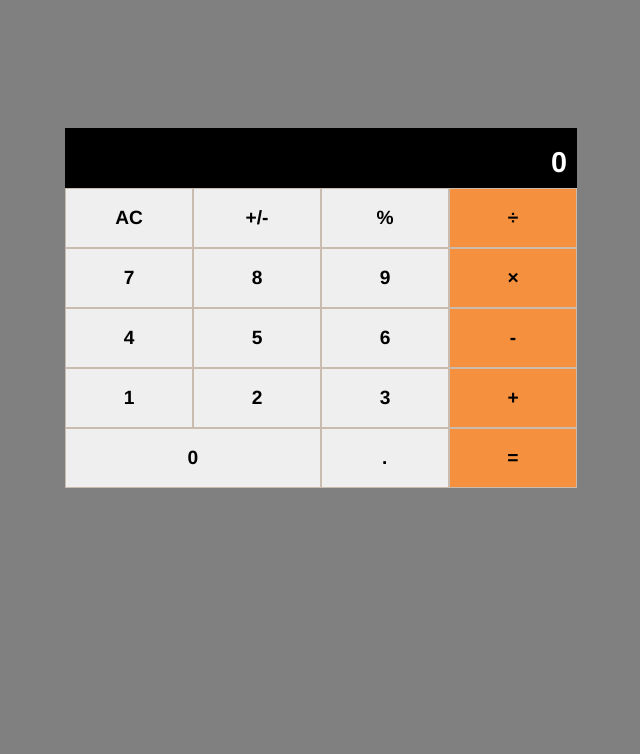
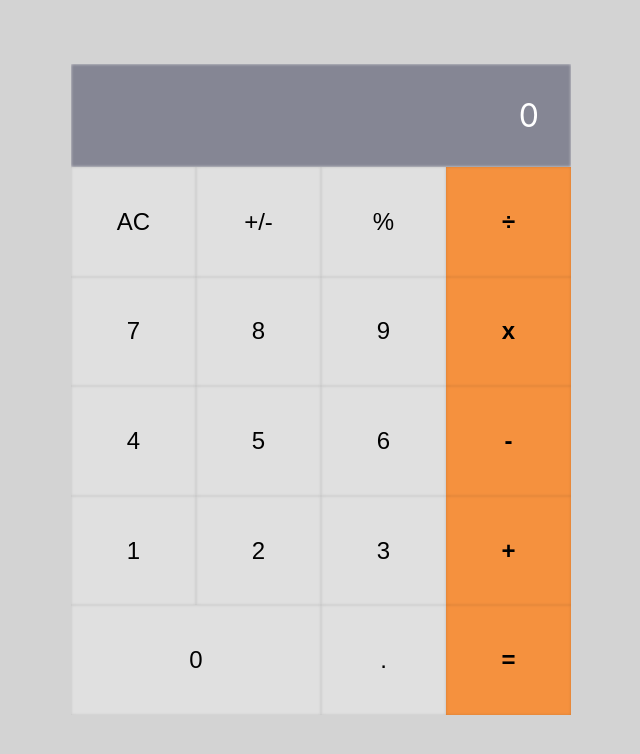
Before and after one commit to direakanbi/Math-Magicians, a React (Create React App) app: page / in a window 1280 px wide. Shown: the top 754 px of the page, without its empty margins (319-959 px from the left). Built offline with nearby package versions, Linux system fonts and the light colour scheme; the HTML template or start-up script is replaced by a standard one.

Commit message:
Added logic and event listeners to buttons

```diff
--- a/package.json
+++ b/package.json
@@ -6,6 +6,7 @@
     "@testing-library/jest-dom": "^5.16.1",
     "@testing-library/react": "^12.1.2",
     "@testing-library/user-event": "^13.5.0",
+    "big.js": "^6.1.1",
     "react": "^17.0.2",
     "react-dom": "^17.0.2",
     "react-scripts": "5.0.0",
--- a/src/components/calculator.css
+++ b/src/components/calculator.css
@@ -1,50 +1,44 @@
-* {
-  padding: 0;
-  margin: 0;
-  font-weight: 600;
-  font-family: 'Franklin Gothic Medium', 'Arial Narrow', Arial, sans-serif;
-}
-
-body {
-  background-color: grey;
-}
-
 .container {
-  margin: 10% 30%;
-}
-
-.button {
-  font-size: 1.2rem;
-  height: 60px;
-  border: 1px solid rgb(201, 188, 174);
+  display: flex;
+  flex-direction: column;
+  width: 500px;
+  margin: 4em auto;
 }
 
 .result {
-  width: 100%;
-  border: none;
-  text-align: end;
-  background-color: black;
+  background: #858694;
+  text-align: right;
+  padding: 1em;
+  font-size: 2em;
+  color: white;
+  flex-basis: 100%;
+  box-shadow: inset 0 0 3px 0 #e0e0e0;
 }
 
-.result-text {
-  color: #fff;
-  padding-right: 10px;
-  padding-top: 18px;
-  font-size: 1.8rem;
+.btn-container {
+  display: flex;
+  flex-direction: row;
+  flex-wrap: wrap;
 }
 
-.d-flex {
-  display: flex;
+button {
+  flex-basis: 25%;
+  padding: 1.7em 0;
+  border: 0;
+  font-size: 1.5em;
+  background-color: #e0e0e0;
+  box-shadow: inset 0 0 3px 0 rgba(0, 0, 0, 0.15);
 }
 
-.big-child {
-  flex: 2.01;
+button:hover {
+  background: #fff;
 }
 
-.flex-child {
-  flex: 1;
+.zero {
+  flex-basis: 50%;
 }
 
-.operator {
-  background-color: #f5913e;
+.action-btns {
+  background: #f5913e;
+  font-weight: bold;
 }
--- a/src/components/calculator.js
+++ b/src/components/calculator.js
@@ -1,116 +1,58 @@
 import { Component } from 'react';
 import './calculator.css';
+import calculate from '../logic/calculate';
 
 class Calculator extends Component {
   constructor(props) {
     super(props);
-    this.state = {};
+    this.state = {
+      data: {
+        total: null,
+        next: null,
+        operation: null,
+      },
+    };
+
+    this.buttonClick = this.buttonClick.bind(this);
+  }
+
+  buttonClick(e) {
+    this.setState((state) => ({
+      data: calculate(state.data, e.target.name),
+    }));
   }
 
   render() {
+    const { data } = this.state;
+
     return (
       <div className="container">
-        <div className="button result">
-          <p className="result-text">0</p>
+        <div className="result">
+          { data.next || data.operation || data.total || 0 }
         </div>
-        <div className="first-row d-flex">
-          <button className="button flex-child" data-id="AC" type="button">
-            AC
-          </button>
-          <button className="button flex-child" data-id="" type="button">
-            +/-
-          </button>
-          <button className="button flex-child" data-id="" type="button">
-            %
-          </button>
-          <button
-            className="button flex-child operator"
-            data-id=""
-            type="button"
-          >
-            &#247;
-          </button>
-        </div>
-        <div className="second-row d-flex">
-          <button className="button flex-child" data-id="" type="button">
-            7
-          </button>
-          <button className="button flex-child" data-id="" type="button">
-            8
-          </button>
-          <button className="button flex-child" data-id="" type="button">
-            9
-          </button>
-          <button
-            className="button flex-child operator"
-            data-id=""
-            type="button"
-          >
-            &#215;
-          </button>
-        </div>
-        <div className="third-row d-flex">
-          <button className="button flex-child" data-id="" type="button">
-            4
-          </button>
-          <button className="button flex-child" data-id="" type="button">
-            5
-          </button>
-          <button className="button flex-child" data-id="" type="button">
-            6
-          </button>
-          <button
-            className="button flex-child operator"
-            data-id=""
-            type="button"
-          >
-            {' '}
-            -
-            {' '}
-          </button>
-        </div>
-        <div className="fourth-row d-flex">
-          <button className="button flex-child" data-id="" type="button">
-            1
-          </button>
-          <button className="button flex-child" data-id="" type="button">
-            2
-          </button>
-          <button className="button flex-child" data-id="" type="button">
-            3
-          </button>
-          <button
-            className="button flex-child operator"
-            data-id=""
-            type="button"
-          >
-            {' '}
-            +
-            {' '}
-          </button>
-        </div>
-        <div className="fifth-row d-flex">
-          <button className="button big-child" data-id="" type="button">
-            0
-          </button>
-          <button className="button flex-child" data-id="" type="button">
-            {' '}
-            .
-            {' '}
-          </button>
-          <button
-            className="button flex-child operator"
-            data-id=""
-            type="button"
-          >
-            {' '}
-            =
-            {' '}
-          </button>
+        <div className="btn-container">
+          <button onClick={(e) => this.buttonClick(e)} name="AC" type="button">AC</button>
+          <button onClick={(e) => this.buttonClick(e)} name="+/-" type="button">+/-</button>
+          <button onClick={(e) => this.buttonClick(e)} name="%" type="button">%</button>
+          <button onClick={(e) => this.buttonClick(e)} className="action-btns" name="÷" type="button">÷</button>
+          <button onClick={(e) => this.buttonClick(e)} name="7" type="button">7</button>
+          <button onClick={(e) => this.buttonClick(e)} name="8" type="button">8</button>
+          <button onClick={(e) => this.buttonClick(e)} name="9" type="button">9</button>
+          <button onClick={(e) => this.buttonClick(e)} className="action-btns" name="x" type="button">x</button>
+          <button onClick={(e) => this.buttonClick(e)} name="4" type="button">4</button>
+          <button onClick={(e) => this.buttonClick(e)} name="5" type="button">5</button>
+          <button onClick={(e) => this.buttonClick(e)} name="6" type="button">6</button>
+          <button onClick={(e) => this.buttonClick(e)} className="action-btns" name="-" type="button">-</button>
+          <button onClick={(e) => this.buttonClick(e)} name="1" type="button">1</button>
+          <button onClick={(e) => this.buttonClick(e)} name="2" type="button">2</button>
+          <button onClick={(e) => this.buttonClick(e)} name="3" type="button">3</button>
+          <button onClick={(e) => this.buttonClick(e)} className="action-btns" name="+" type="button">+</button>
+          <button onClick={(e) => this.buttonClick(e)} className="zero" name="0" type="button">0</button>
+          <button onClick={(e) => this.buttonClick(e)} name="." type="button">.</button>
+          <button onClick={(e) => this.buttonClick(e)} className="action-btns" name="=" type="button">=</button>
         </div>
       </div>
     );
   }
 }
-
 export default Calculator;
--- /dev/null
+++ b/src/logic/calculate.js
@@ -0,0 +1,129 @@
+import operate from './operate';
+
+function isNumber(item) {
+  return !!item.match(/[0-9]+/);
+}
+
+/**
+ * Given a button name and a calculator data object, return an updated
+ * calculator data object.
+ *
+ * Calculator data object contains:
+ *   total:s      the running total
+ *   next:String       the next number to be operated on with the total
+ *   operation:String  +, -, etc.
+ */
+export default function calculate(obj, buttonName) {
+  if (buttonName === 'AC') {
+    return {
+      total: null,
+      next: null,
+      operation: null,
+    };
+  }
+
+  if (isNumber(buttonName)) {
+    if (buttonName === '0' && obj.next === '0') {
+      return {};
+    }
+    // If there is an operation, update next
+    if (obj.operation) {
+      if (obj.next) {
+        return { ...obj, next: obj.next + buttonName };
+      }
+      return { ...obj, next: buttonName };
+    }
+    // If there is no operation, update next and clear the value
+    if (obj.next) {
+      return {
+        next: obj.next + buttonName,
+        total: null,
+      };
+    }
+    return {
+      next: buttonName,
+      total: null,
+    };
+  }
+
+  if (buttonName === '.') {
+    if (obj.next) {
+      if (obj.next.includes('.')) {
+        return { ...obj };
+      }
+      return { ...obj, next: `${obj.next}.` };
+    }
+    if (obj.operation) {
+      return { next: '0.' };
+    }
+    if (obj.total) {
+      if (obj.total.includes('.')) {
+        return {};
+      }
+      return { total: `${obj.total}.` };
+    }
+    return { total: '0.' };
+  }
+
+  if (buttonName === '=') {
+    if (obj.next && obj.operation) {
+      return {
+        total: operate(obj.total, obj.next, obj.operation),
+        next: null,
+        operation: null,
+      };
+    }
+    // '=' with no operation, nothing to do
+    return {};
+  }
+
+  if (buttonName === '+/-') {
+    if (obj.next) {
+      return { ...obj, next: (-1 * parseFloat(obj.next)).toString() };
+    }
+    if (obj.total) {
+      return { ...obj, total: (-1 * parseFloat(obj.total)).toString() };
+    }
+    return {};
+  }
+
+  // Button must be an operation
+
+  // When the user presses an operation button without having entered
+  // a number first, do nothing.
+  // if (!obj.next && !obj.total) {
+  //   return {};
+  // }
+
+  // User pressed an operation after pressing '='
+  if (!obj.next && obj.total && !obj.operation) {
+    return { ...obj, operation: buttonName };
+  }
+
+  // User pressed an operation button and there is an existing operation
+  if (obj.operation) {
+    if (obj.total && !obj.next) {
+      return { ...obj, operation: buttonName };
+    }
+
+    return {
+      total: operate(obj.total, obj.next, obj.operation),
+      next: null,
+      operation: buttonName,
+    };
+  }
+
+  // no operation yet, but the user typed one
+
+  // The user hasn't typed a number yet, just save the operation
+  if (!obj.next) {
+    return { operation: buttonName };
+  }
+
+  // save the operation and shift 'next' into 'total'
+  return {
+    total: obj.next,
+    next: null,
+    operation: buttonName,
+  };
+}
--- /dev/null
+++ b/src/logic/operate.js
@@ -0,0 +1,30 @@
+import Big from 'big.js';
+
+export default function operate(numberOne, numberTwo, operation) {
+  const one = Big(numberOne);
+  const two = Big(numberTwo);
+  if (operation === '+') {
+    return one.plus(two).toString();
+  }
+  if (operation === '-') {
+    return one.minus(two).toString();
+  }
+  if (operation === 'x') {
+    return one.times(two).toString();
+  }
+  if (operation === '÷') {
+    try {
+      return one.div(two).toString();
+    } catch (err) {
+      return "Can't divide by 0.";
+    }
+  }
+  if (operation === '%') {
+    try {
+      return one.mod(two).toString();
+    } catch (err) {
+      return "Can't find modulo as can't divide by 0.";
+    }
+  }
+  throw Error(`Unknown operation '${operation}'`);
+}
```
Also changed, not shown: 1 other file (tests, documents, lock files or other folders).
